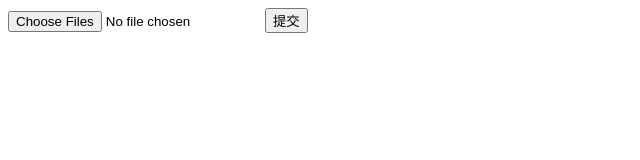
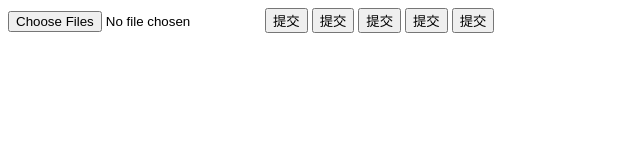
Before and after one commit to 1324999522/test0, a website: page index.html in a window 1280 px wide. Shown: the whole page, without its empty margins (0-640 px from the left). Drawn offline with Linux system fonts and the light colour scheme.

Commit message:
init panda

```diff
--- a/index.html
+++ b/index.html
@@ -7,6 +7,7 @@
     multiple
     type="file" name="a">
     <input type="submit" value="提交">
+    <input type="submit" value="提交"> <input type="submit" value="提交"> <input type="submit" value="提交"> <input type="submit" value="提交">
     </form>
     <script>
 </script>
```
Also changed, not shown: ab.js (added).
